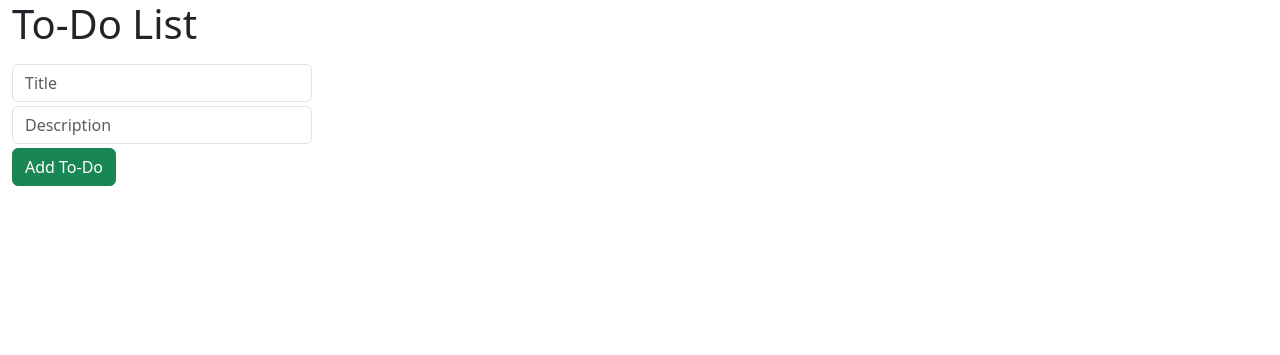
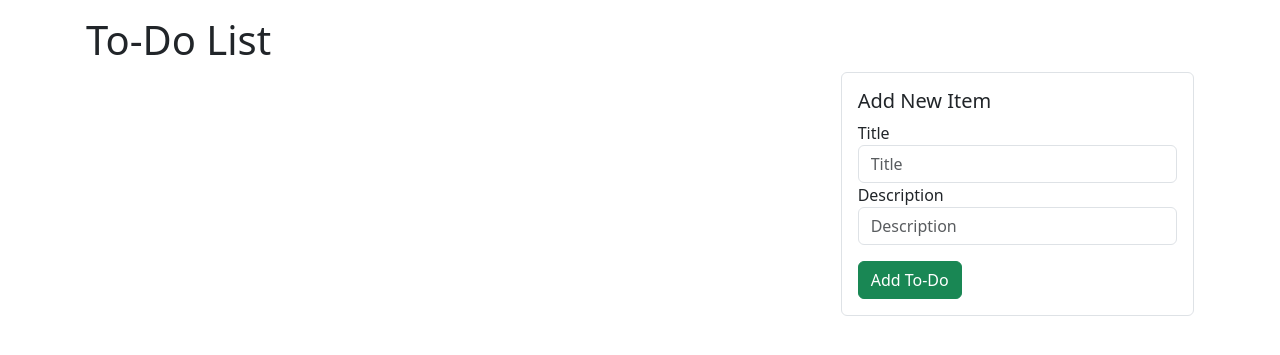
Before and after one commit to tronze/FastApi-Todos, a FastAPI app: page / in a window 1280 px wide. Shown: the top 355 px of the page. Run offline with FastAPI, Linux system fonts and the light colour scheme; data that the repository does not hold is empty.

Commit message:
fix: Fix template style with bootstrap.

```diff
--- a/templates/index.html
+++ b/templates/index.html
@@ -7,14 +7,45 @@
 <link href="https://cdn.jsdelivr.net/npm/bootstrap@5.3.8/dist/css/bootstrap.min.css" rel="stylesheet" integrity="sha384-sRIl4kxILFvY47J16cr9ZwB07vP4J8+LH7qKQnuqkuIAvNWLzeN8tE5YBujZqJLB" crossorigin="anonymous">
 </head>
 <body>
-    <div class="container-fluid">
+    <div class="container p-3">
         <h1>To-Do List</h1>
-        <ul id="todo-list"></ul>
-        <form id="todo-form" style="max-width: 300px;">
-            <input class="form-control" type="text" id="title" placeholder="Title" required>
-            <input class="form-control mt-1" type="text" id="description" placeholder="Description" required>
-            <button type="submit" class="btn btn-success mt-1">Add To-Do</button>
-        </form>
+        <div class="row">
+            <div class="col-lg-8 col-12">
+                <div class="list-group">
+                    {% for todo in todos %}
+                    <a href="#" class="list-group-item list-group-item-action flex-column align-items-start{% if todo.completed %} list-group-item-success{% endif %}">
+                        <div class="d-flex w-100 justify-content-between">
+                          <h5>{{ todo.title }}</h5>
+                          <small>ID : {{ todo.id }}</small>
+                        </div>
+                        <div class="d-lg-flex d-block w-100 justify-content-between">
+                            <div class="pe-lg-3 pe-0">
+                                <p>{{ todo.description }}</p>
+                            </div>
+                            <div class="d-flex flex-column gap-1 mt-lg-0 mt-3">
+                                <button class="btn btn-primary btn-block">Edit</button>
+                                <button class="btn btn-danger">Delete</button>
+                            </div>
+                        </div>
+                      </a>
+                    {% endfor %}
+                </div>
+            </div>
+            <div class="col-lg-4 col-12 mt-lg-0 mt-3">
+                <form id="todo-form" class="border p-3 rounded">
+                    <h5>Add New Item</h5>
+                    <div class="form-group">
+                        <label for="title">Title</label>
+                        <input class="form-control" type="text" id="title" placeholder="Title" required>
+                    </div>
+                    <div class="form-group">
+                        <label for="description">Description</label>
+                        <input class="form-control" type="text" id="description" placeholder="Description" required>
+                    </div>
+                    <button type="submit" class="btn btn-success mt-3">Add To-Do</button>
+                </form>
+            </div>
+        </div>
     </div>
     <script src="https://cdn.jsdelivr.net/npm/bootstrap@5.3.8/dist/js/bootstrap.bundle.min.js" integrity="sha384-FKyoEForCGlyvwx9Hj09JcYn3nv7wiPVlz7YYwJrWVcXK/BmnVDxM+D2scQbITxI" crossorigin="anonymous"></script>
     <script>
@@ -81,7 +112,7 @@
             }
         });
 
-        fetchTodos();
+        // fetchTodos();
     </script>
 </body>
 </html>
```
